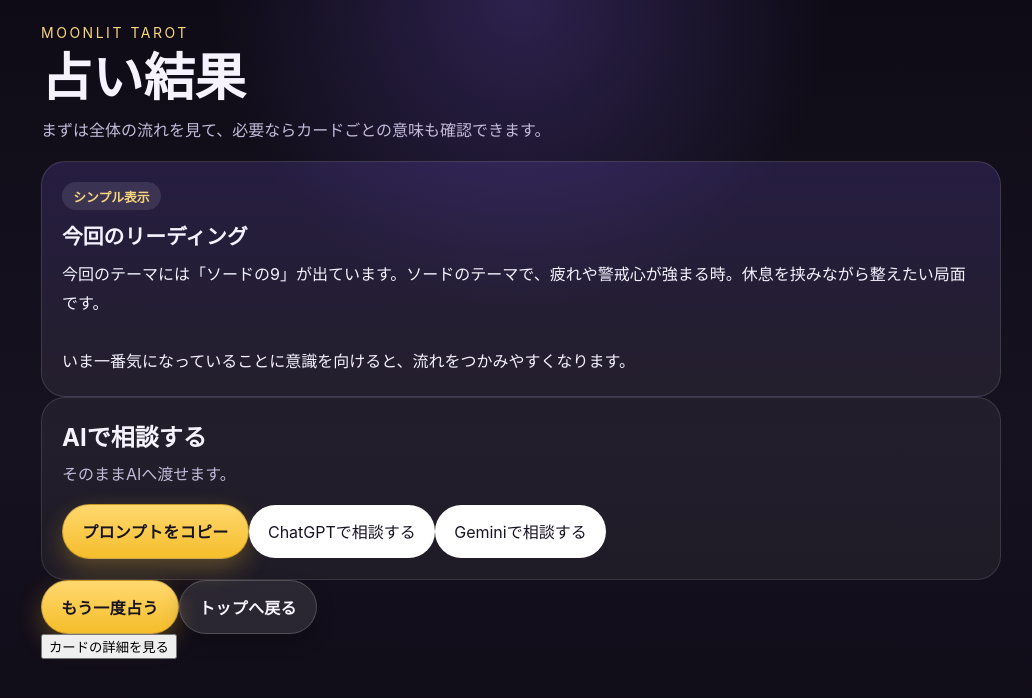
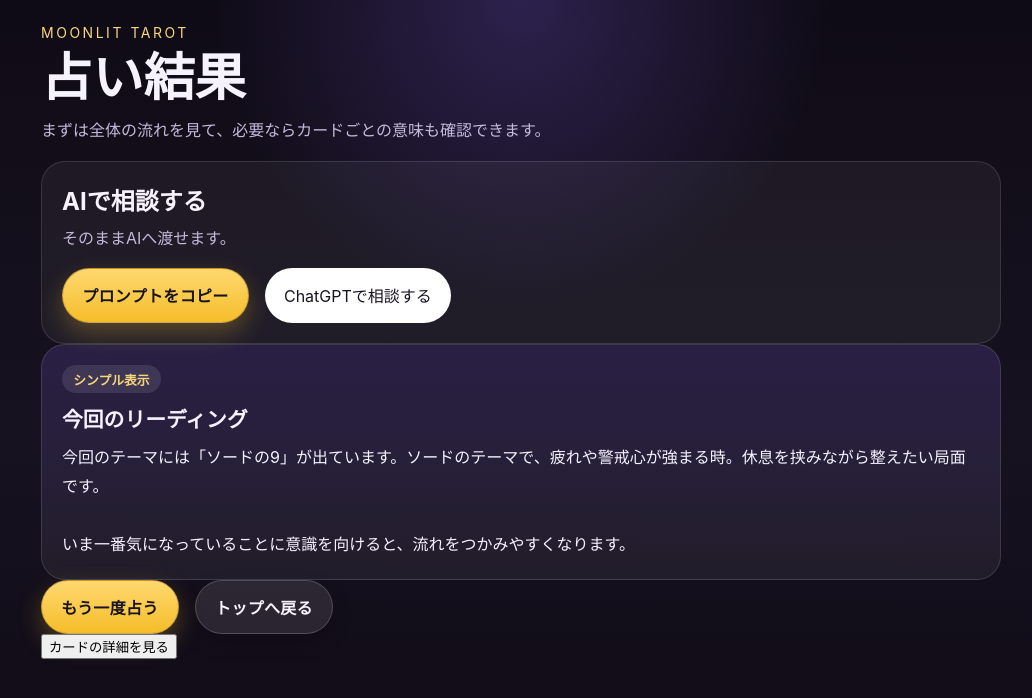
Before and after one commit to Syo-M/tarot-app, a React (Vite) app: page / in a window 1280 px wide. Both pictures are taken after a click on the button "気軽に占う". Shown: the top 698 px of the page, without its empty margins (119-1151 px from the left). Built offline with nearby package versions, Linux system fonts and the light colour scheme.

Commit message:
UI微調整

```diff
--- a/src/components/tarot/AiAssistPanel/AiAssistPanel.tsx
+++ b/src/components/tarot/AiAssistPanel/AiAssistPanel.tsx
@@ -6,13 +6,10 @@ interface AiAssistPanelProps {
 }
 
 const CHATGPT_BASE_URL = 'https://chatgpt.com/';
-const GEMINI_BASE_URL = 'https://gemini.google.com/';
 
 export const AiAssistPanel = ({ prompt }: AiAssistPanelProps) => {
   const encodedPrompt = encodeURIComponent(prompt);
-
   const chatgptUrl = `${CHATGPT_BASE_URL}?q=${encodedPrompt}`;
-  const geminiUrl = `${GEMINI_BASE_URL}?q=${encodedPrompt}`;
 
   const handleCopyPrompt = async () => {
     try {
@@ -31,7 +28,7 @@ export const AiAssistPanel = ({ prompt }: AiAssistPanelProps) => {
         <p className={styles.description}>そのままAIへ渡せます。</p>
       </div>
 
-      <div className={styles.buttonRow}>
+      <div className={styles.buttonRow} style={{ display: 'flex', gap: '1rem', flexWrap: 'wrap' }}>
         <PrimaryButton onClick={handleCopyPrompt}>プロンプトをコピー</PrimaryButton>
         <a
           className={styles.linkButton}
@@ -41,14 +38,6 @@ export const AiAssistPanel = ({ prompt }: AiAssistPanelProps) => {
         >
           ChatGPTで相談する
         </a>
-        <a
-          className={styles.linkButton}
-          href={geminiUrl}
-          target="_blank"
-          rel="noreferrer"
-        >
-          Geminiで相談する
-        </a>
       </div>
     </section>
   );
--- a/src/pages/ResultPage/ResultPage.tsx
+++ b/src/pages/ResultPage/ResultPage.tsx
@@ -30,7 +30,10 @@ export const ResultPage = ({
 }: ResultPageProps) => {
   const [isDetailOpen, setIsDetailOpen] = useState(resultMode === 'full');
 
-    const summary = useMemo(() => buildReadingSummary(drawnCards, spreadType), [drawnCards, spreadType]);
+  const summary = useMemo(
+    () => buildReadingSummary(drawnCards, spreadType),
+    [drawnCards, spreadType],
+  );
 
   const prompt = useMemo(
     () =>
@@ -48,13 +51,16 @@ export const ResultPage = ({
   const isThreeCard = spreadType === 'three';
 
   return (
-        <ScreenContainer title="占い結果" subtitle="まずは全体の流れを見て、必要ならカードごとの意味も確認できます。">
+    <ScreenContainer
+      title="占い結果"
+      subtitle="まずは全体の流れを見て、必要ならカードごとの意味も確認できます。"
+    >
       <div className={styles.page}>
+        <AiAssistPanel prompt={prompt} />
+
         <ResultSummary summary={summary} resultMode={resultMode} />
 
-                <AiAssistPanel prompt={prompt} />
-
-                <div className={styles.buttonRow}>
+        <div className={styles.buttonRow} style={{ display: 'flex', gap: '1rem', flexWrap: 'wrap' }}>
           <PrimaryButton onClick={onRetry}>もう一度占う</PrimaryButton>
           <PrimaryButton variant="secondary" onClick={onBackHome}>
             トップへ戻る
@@ -74,7 +80,10 @@ export const ResultPage = ({
         {isDetailOpen ? (
           <section className={isThreeCard ? styles.threeCardGrid : styles.cardList}>
             {drawnCards.map((drawnCard) => (
-                            <ResultCard key={`${drawnCard.card.id}-${drawnCard.position}`} drawnCard={drawnCard} />
+              <ResultCard
+                key={`${drawnCard.card.id}-${drawnCard.position}`}
+                drawnCard={drawnCard}
+              />
             ))}
           </section>
         ) : null}
```
Also changed, not shown: 5 other files (tests, documents, lock files or other folders). Lines whose indentation alone changed are shown as unchanged.
